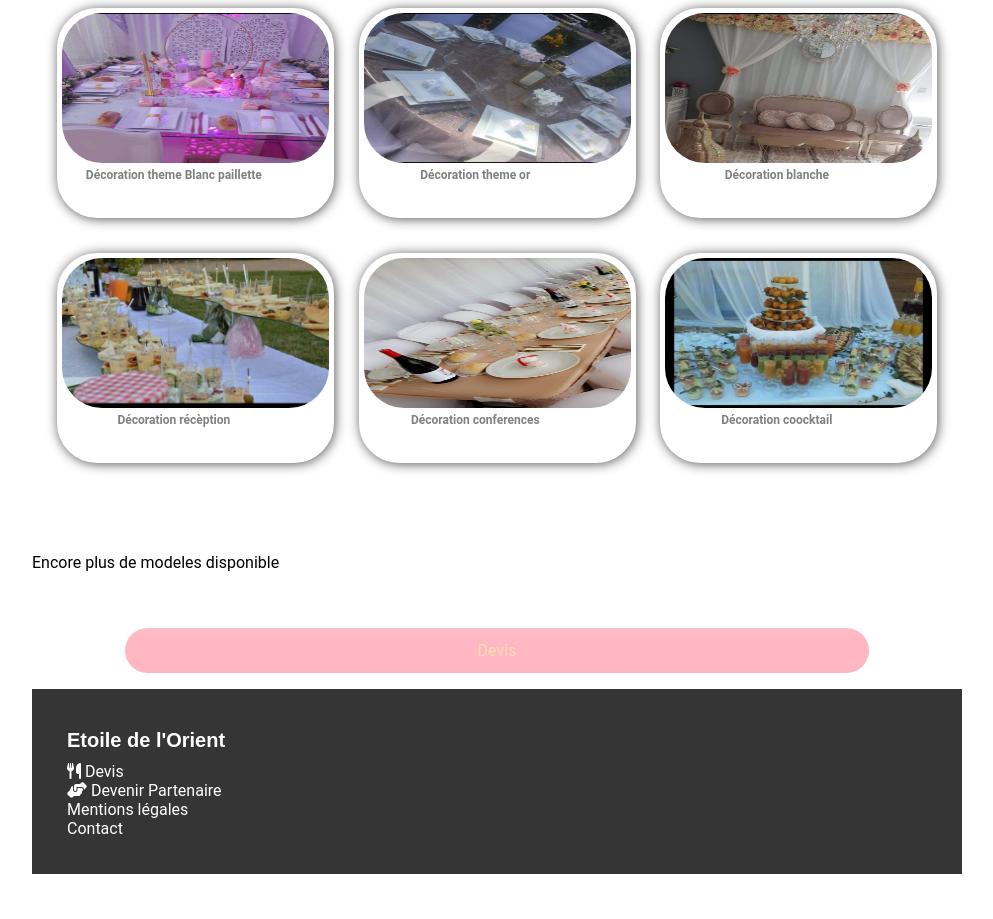
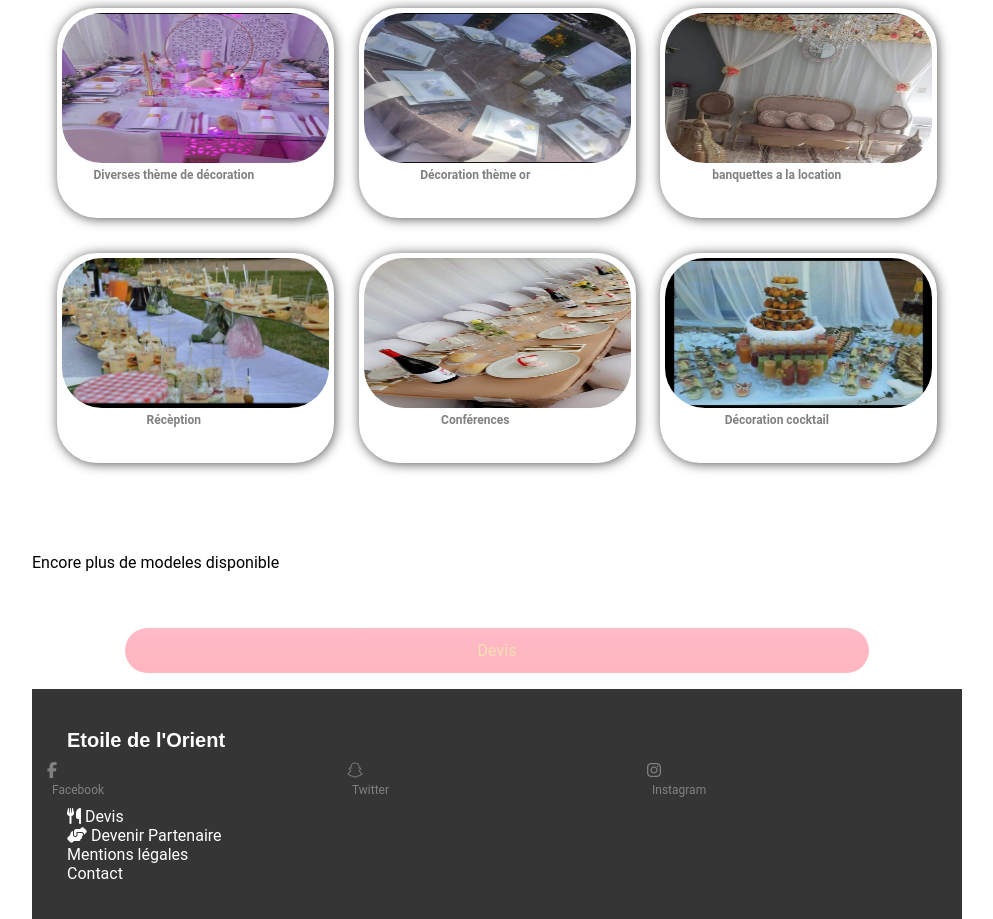
Before and after one commit to kari74/orient, a plain HTML site: page menu/prestation.html in a window 1280 px wide. Shown: the part 676-1595 px from the top of the page, without its empty margins (143-1136 px from the left). Before the commit the page ends 1550 px from the top, so only its background shows below. Drawn offline with Linux system fonts and the light colour scheme.

Commit message:
modif erreur ortho

```diff
--- a/css/styles.css
+++ b/css/styles.css
@@ -574,6 +574,10 @@ html{
       -webkit-animation: icon_cercle 3s ease-out;
     }
 
+    .resauxsociaux{
+      display: flex;
+      justify-content: center;
+    }
 
   /*images*/
 
--- a/menu/prestation.html
+++ b/menu/prestation.html
@@ -33,7 +33,7 @@
                                 <a href="../images/deco-blanc-rose.jpg" >
                                     <img src="../images/deco-blanc-rose.jpg" alt="deco-blanc-rose"/>
                                     <p>
-                                        <strong>Décoration theme Blanc paillette</strong>
+                                        <strong>Diverses thème de décoration</strong>
                                     </p>
                                 </a>
                             </div>
@@ -41,7 +41,7 @@
                                 <a href="../images/deco-or.jpg">
                                     <img src="../images/deco-or.jpg" alt="deco-or"/>
                                     <p>
-                                        <strong>Décoration theme or</strong>
+                                        <strong>Décoration thème or</strong>
                                     </p>
                                 </a>
                             </div>
@@ -49,7 +49,7 @@
                                 <a href="../images/deco-blanche-nuit.jpg">
                                     <img src="../images/mariage.jpg" alt="deco-blanche-nuit"/>
                                     <p>
-                                        <strong>Décoration blanche </strong>
+                                        <strong>banquettes a la location </strong>
 
                                     </p>
                                 </a>
@@ -58,7 +58,7 @@
                                 <a href="../images/coocktail1.jpg">
                                     <img src="../images/coocktail1.jpg" alt="deco evenement"/>
                                     <p>
-                                        <strong>Décoration récèption</strong>
+                                        <strong>Récèption</strong>
 
                                     </p>
                                 </a>
@@ -67,15 +67,15 @@
                                 <a href="../images/conferences.jpg">
                                     <img src="../images/conferences.jpg" alt="conferences"/>
                                     <p>
-                                        <strong>Décoration conferences</strong>
+                                        <strong>Conférences</strong>
                                     </p>
                                 </a>
                             </div>
                             <div class="card">
                                 <a href="../images/coocktail.jpg">
-                                    <img src="../images/coocktail.jpg" alt="coocktail"/>
+                                    <img src="../images/coocktail.jpg" alt="cocktail"/>
                                     <p>
-                                        <strong>Décoration coocktail</strong>
+                                        <strong>Décoration cocktail</strong>
                                     </p>
                                 </a>
                             </div>
@@ -94,6 +94,20 @@
                     <h2 class="footer__h2">
                        Etoile de l'Orient
                     </h2>
+                    <section class="resauxsociaux">
+                        <a href="https://www.facebook.com/nadia.gouaich.5" target="_blank">
+                            <i class="fab fa-facebook-f" aria-hidden="true"></i>
+                            <p>Facebook</p>
+                        </a>
+                        <a href="https://www.snapchat.com/nadiagouaich31.6974.mo" target="_blank">
+                            <i class="fab fa-snapchat" aria-hidden="true"></i>
+                            <p>Twitter</p>
+                        </a>
+                        <a href="https://instagram.com/nadiagouaich?igshid=fvokcbm61svr" target="_blank">
+                            <i class="fab fa-instagram" aria-hidden="true"></i>
+                            <p>Instagram</p>
+                        </a>
+                    </section>
                     <ul class="footer__ul">
                         <li class="footer__ul--li">
                             <a class="footer__ul--a" href="./contact.html">
```
Also changed, not shown: index.html (+15 -1 lines), menu/restauration.html (+14 -0 lines), menu/robes.html (+15 -1 lines).
